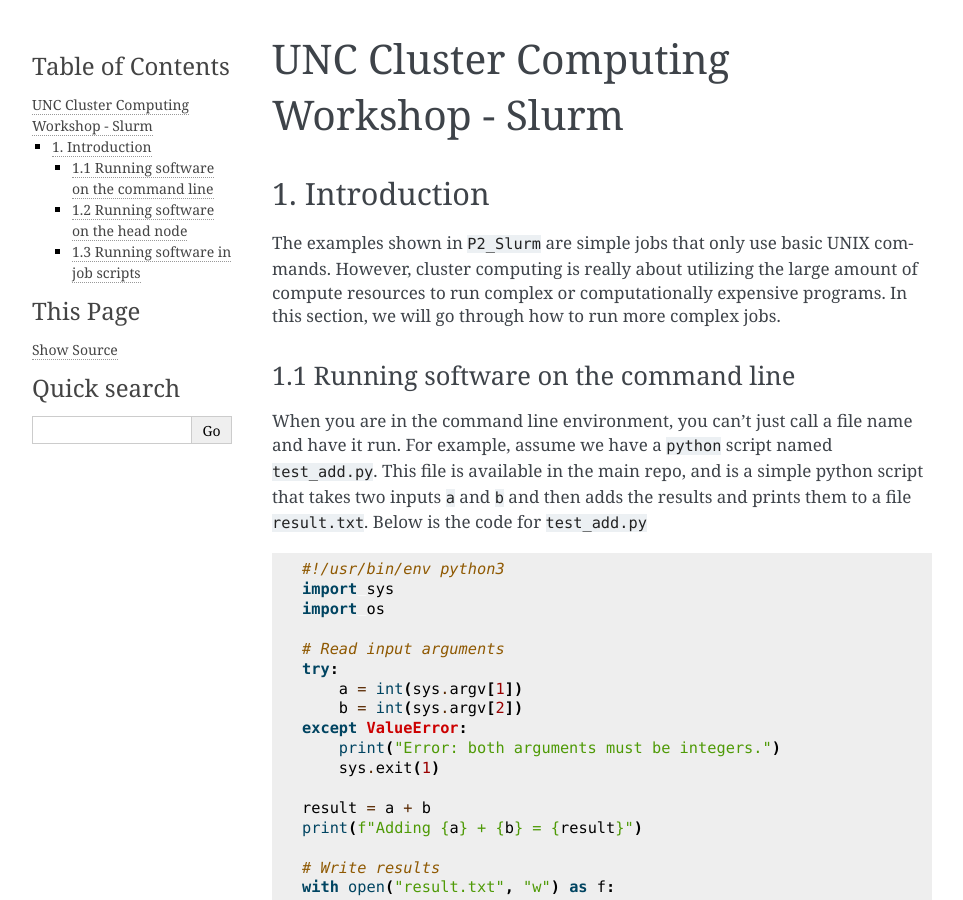
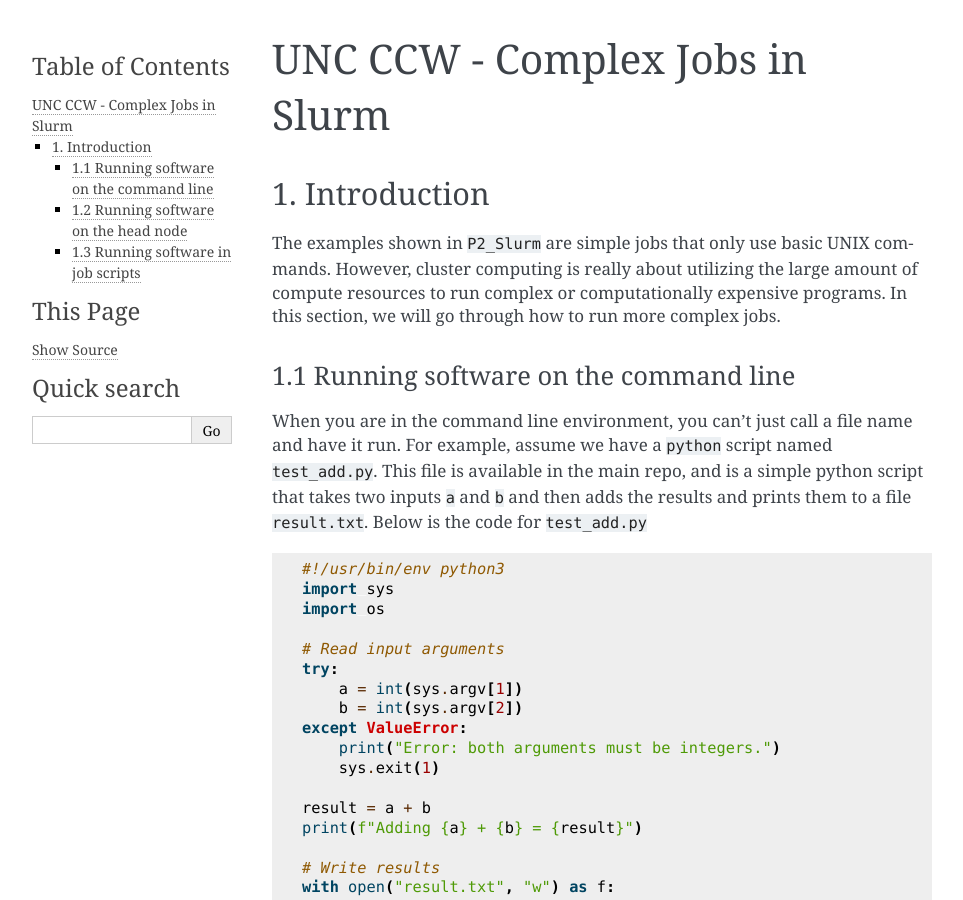
Before and after one commit to dechowjack/ClusterComputingWorkshop, a Sphinx documentation site: the page built from docs/source/P3_ComplexJobs.md, in a window 1280 px wide and 900 px high. Shown: the whole window, without its empty margins (148-1111 px from the left). Built offline with Sphinx 7.4.7, drawn with Linux system fonts in a browser that asks for light colours; pages that are not in the unit, such as notebooks, are missing from menus.

Commit message:
Fixing sphinx MD headers

```diff
--- a/docs/source/P1_Basics.md
+++ b/docs/source/P1_Basics.md
@@ -1,4 +1,4 @@
-# UNC Cluster Computing Workshop - Basics
+# UNC CCW - Cluster Computing Basics
 ## 1. Basics of cluster computing
 ### 1.1 What is a cluster?
 Cluster typically refers to a remote machine - i.e. *not* your local computer - that a user connects to using command line utilities. These machines have more logical CPU cores, RAM, VRAM, and storage available than the computers most people use. Multiple users can simultaneously access a cluster at once, and request a portion of the available resources to run programs. The benefit of running your work on a cluster is:
--- a/docs/source/P2_Slurm.md
+++ b/docs/source/P2_Slurm.md
@@ -1,4 +1,4 @@
-# UNC Cluster Computing Workshop - Slurm
+# UNC CCW - Slurm
 ## 1. What is SLURM?
 The `Simple Linux Utility for Resource Management` or `Slurm` for short, is a job scheduling software used on HPC clusters. The primary job of Slurm is to manage and allocate resources between many users. It decides when jobs start, allocates the correct resources for a job, and tracks resources to make sure every job uses distinct GPUs and CPUs.
 
--- a/docs/source/P3_ComplexJobs.md
+++ b/docs/source/P3_ComplexJobs.md
@@ -1,4 +1,4 @@
-# UNC Cluster Computing Workshop - Slurm
+# UNC CCW - Complex Jobs in Slurm
 ## 1. Introduction
 The examples shown in `P2_Slurm` are simple jobs that only use basic UNIX commands. However, cluster computing is really about utilizing the large amount of compute resources to run complex or computationally expensive programs. In this section, we will go through how to run more complex jobs.
 
```
